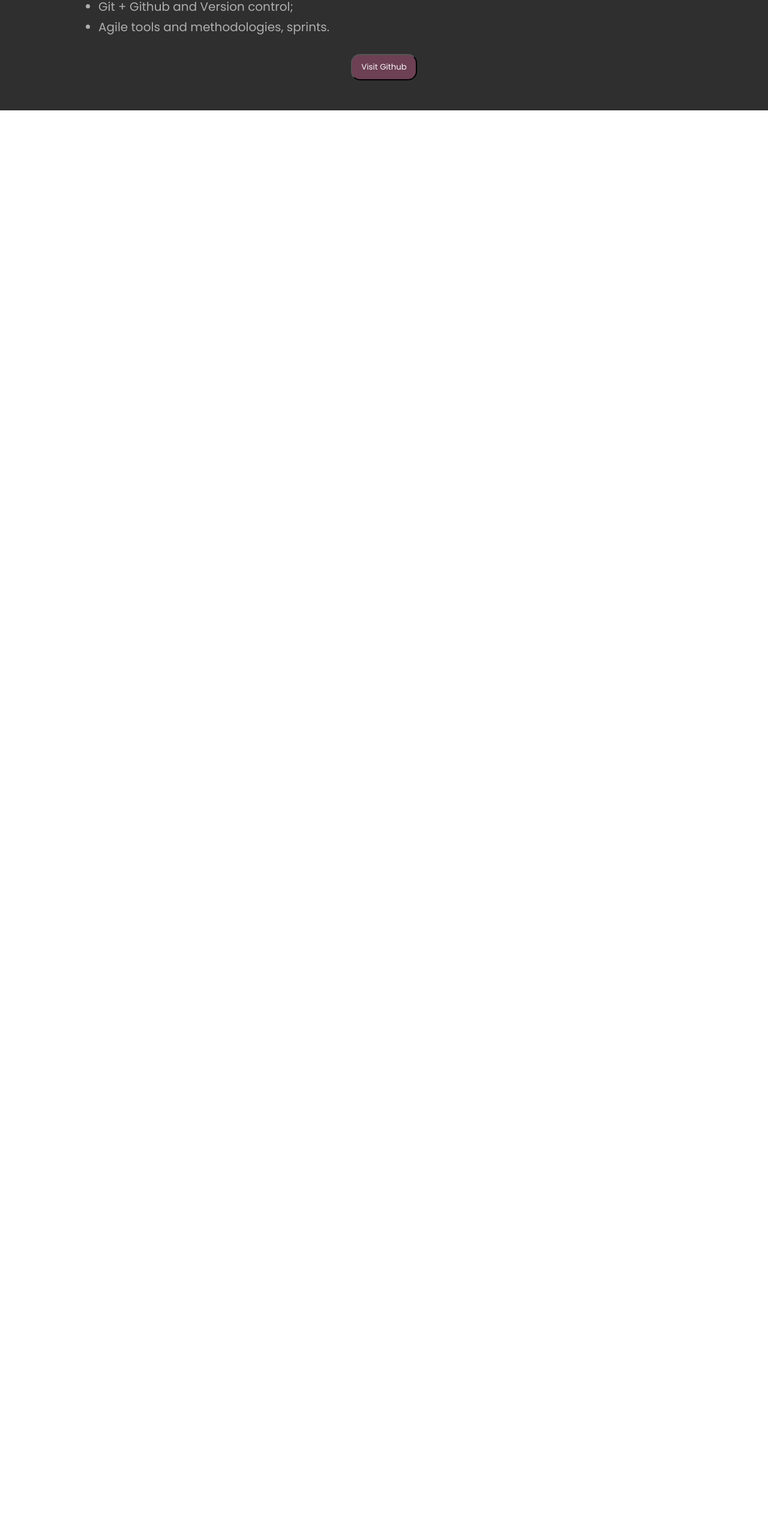
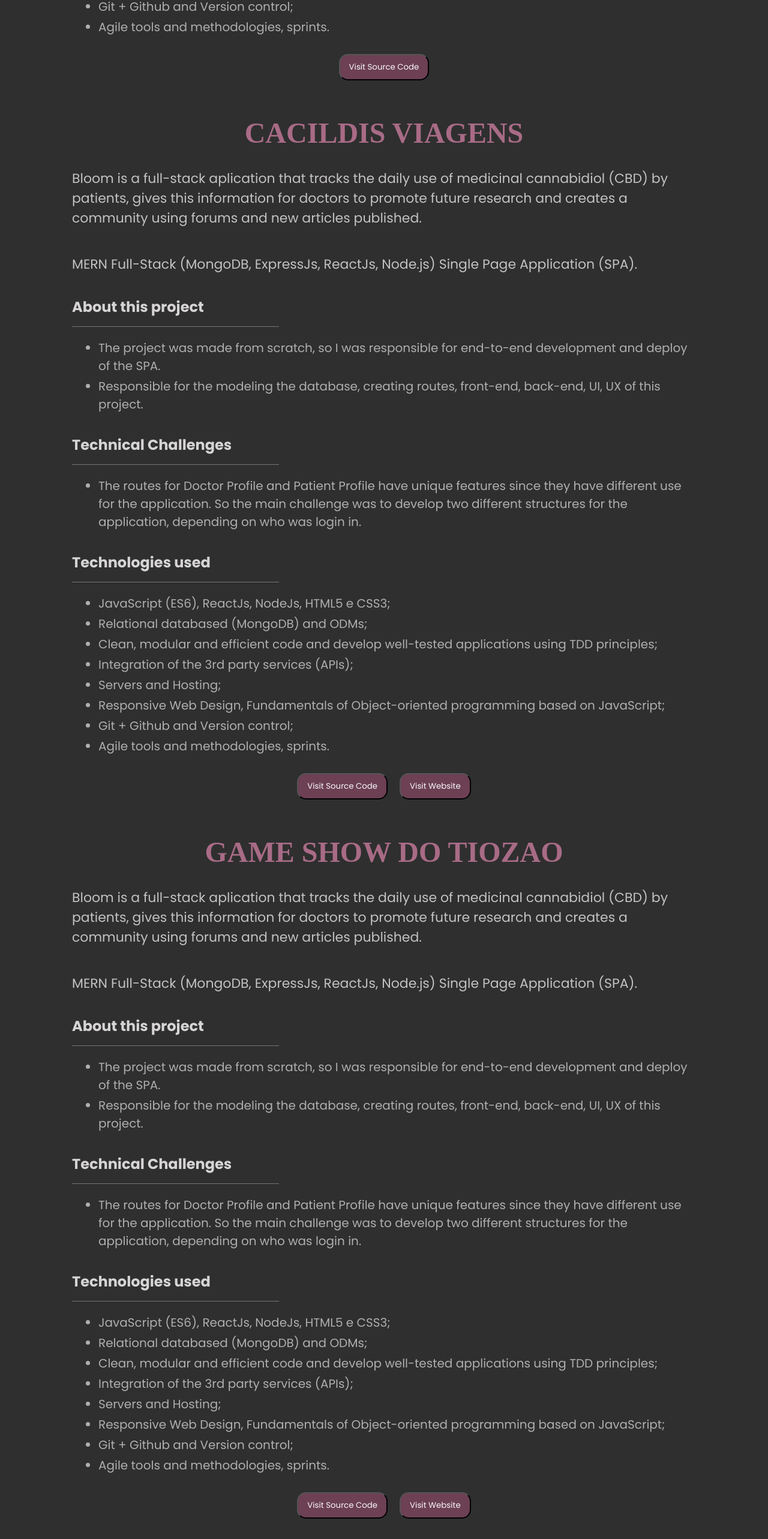
Before and after one commit to simoneguimaraes/portfolio-simone, a React (Create React App) app: page /projects in a window 1280 px wide. Shown: the part 1125-3691 px from the top of the page at 60% size. Before the commit the page ends 1309 px from the top, so only its background shows below. Built offline with nearby package versions, Linux system fonts and the light colour scheme.

Commit message:
inserted project two and three

```diff
--- a/src/components/ProjectsSection/ProjectsSection.css
+++ b/src/components/ProjectsSection/ProjectsSection.css
@@ -24,8 +24,8 @@
 
 }
 
-.border {
-    width: 355px;
+.border-project {
+    width: 345px;
     border-bottom: #757575 .5px solid;
 }
 
@@ -64,7 +64,7 @@
     background-color: hsl(334, 26%, 34%);
     border-radius: 15px;
     padding: 10px 15px;
-    margin-top: 10px;
+    margin: 10px 10px 60px 10px;
   }
 
   .project-button-div {
@@ -77,7 +77,7 @@
   } */
 
 @media (max-width: 600px) {
-    .border {
+    .border-project {
         width: 285px;
         border-bottom: #757575 .5px solid;
     }
--- a/src/components/ProjectsSection/ProjectsSection.js
+++ b/src/components/ProjectsSection/ProjectsSection.js
@@ -3,6 +3,7 @@ import "./ProjectsSection.css";
 function ProjectsSection() {
   return (
     <div className="project-container">
+      {/* PROJECT ONE */}
       <h1 className="project-title">BLOOM</h1>
       <p>
         Bloom is a full-stack aplication that tracks the daily use of medicinal
@@ -15,7 +16,7 @@ function ProjectsSection() {
         Application (SPA).
       </p>
       <h2 className="project-about">About this project</h2>
-      <div className="border"></div>
+      <div className="border-project"></div>
       <ul className="project-list-itens">
         <li>
           The project was made from scratch, so I was responsible for end-to-end
@@ -27,7 +28,7 @@ function ProjectsSection() {
         </li>
       </ul>
       <h2 className="project-challenge">Technical Challenges</h2>
-      <div className="border"></div>
+      <div className="border-project"></div>
       <ul className="project-list-itens">
         <li>
           The routes for Doctor Profile and Patient Profile have unique features
@@ -38,7 +39,7 @@ function ProjectsSection() {
       </ul>
       <h2 className="project-tech">Technologies used</h2>
 
-      <div className="border"></div>
+      <div className="border-project"></div>
       <ul className="project-list-itens">
         <li>JavaScript (ES6), ReactJs, NodeJs, HTML5 e CSS3;</li>
         <li>Relational databased (MongoDB) and ODMs;</li>
@@ -59,10 +60,165 @@ function ProjectsSection() {
         <button className="project-button">
           <a
             className="project-link"
-            href="https://github.com/simoneguimaraes/app-bloom-client" target="_blank"
+            href="https://github.com/simoneguimaraes/app-bloom-server" target="_blank"
             rel="noreferrer"
           >
-            Visit Github
+            Visit Source Code
+          </a>
+        </button>
+        {/* <button className="project-button">
+          <a
+            className="project-link"
+            href="https://cacildis-viagens.netlify.app/" target="_blank"
+            rel="noreferrer"
+          >
+            Visit Website
+          </a>
+        </button> */}
+      </div>
+      {/* PROJECT TWO */}
+      <h1 className="project-title">CACILDIS VIAGENS</h1>
+      <p>
+        Bloom is a full-stack aplication that tracks the daily use of medicinal
+        cannabidiol (CBD) by patients, gives this information for doctors to
+        promote future research and creates a community using forums and new
+        articles published.
+      </p>
+      <p>
+        MERN Full-Stack (MongoDB, ExpressJs, ReactJs, Node.js) Single Page
+        Application (SPA).
+      </p>
+      <h2 className="project-about">About this project</h2>
+      <div className="border-project"></div>
+      <ul className="project-list-itens">
+        <li>
+          The project was made from scratch, so I was responsible for end-to-end
+          development and deploy of the SPA.
+        </li>
+        <li>
+          Responsible for the modeling the database, creating routes, front-end,
+          back-end, UI, UX of this project.
+        </li>
+      </ul>
+      <h2 className="project-challenge">Technical Challenges</h2>
+      <div className="border-project"></div>
+      <ul className="project-list-itens">
+        <li>
+          The routes for Doctor Profile and Patient Profile have unique features
+          since they have different use for the application.
+          So the main challenge was to develop two different structures for the
+          application, depending on who was login in.
+        </li>
+      </ul>
+      <h2 className="project-tech">Technologies used</h2>
+
+      <div className="border-project"></div>
+      <ul className="project-list-itens">
+        <li>JavaScript (ES6), ReactJs, NodeJs, HTML5 e CSS3;</li>
+        <li>Relational databased (MongoDB) and ODMs;</li>
+        <li>
+          Clean, modular and efficient code and develop well-tested applications
+          using TDD principles;
+        </li>
+        <li>Integration of the 3rd party services (APIs);</li>
+        <li>Servers and Hosting;</li>
+        <li>
+          Responsive Web Design, Fundamentals of Object-oriented programming
+          based on JavaScript;
+        </li>
+        <li>Git + Github and Version control;</li>
+        <li>Agile tools and methodologies, sprints.</li>
+      </ul>
+      <div className="project-button-div">
+        <button className="project-button">
+          <a
+            className="project-link"
+            href="https://github.com/simoneguimaraes/Cacildis-Viagens" target="_blank"
+            rel="noreferrer"
+          >
+            Visit Source Code
+          </a>
+        </button>
+        <button className="project-button">
+          <a
+            className="project-link"
+            href="https://cacildis-viagens.netlify.app/" target="_blank"
+            rel="noreferrer"
+          >
+            Visit Website
+          </a>
+        </button>
+      </div>
+            {/* PROJECT THREE */}
+            <h1 className="project-title">GAME SHOW DO TIOZAO</h1>
+      <p>
+        Bloom is a full-stack aplication that tracks the daily use of medicinal
+        cannabidiol (CBD) by patients, gives this information for doctors to
+        promote future research and creates a community using forums and new
+        articles published.
+      </p>
+      <p>
+        MERN Full-Stack (MongoDB, ExpressJs, ReactJs, Node.js) Single Page
+        Application (SPA).
+      </p>
+      <h2 className="project-about">About this project</h2>
+      <div className="border-project"></div>
+      <ul className="project-list-itens">
+        <li>
+          The project was made from scratch, so I was responsible for end-to-end
+          development and deploy of the SPA.
+        </li>
+        <li>
+          Responsible for the modeling the database, creating routes, front-end,
+          back-end, UI, UX of this project.
+        </li>
+      </ul>
+      <h2 className="project-challenge">Technical Challenges</h2>
+      <div className="border-project"></div>
+      <ul className="project-list-itens">
+        <li>
+          The routes for Doctor Profile and Patient Profile have unique features
+          since they have different use for the application.
+          So the main challenge was to develop two different structures for the
+          application, depending on who was login in.
+        </li>
+      </ul>
+      <h2 className="project-tech">Technologies used</h2>
+
+      <div className="border-project"></div>
+      <ul className="project-list-itens">
+        <li>JavaScript (ES6), ReactJs, NodeJs, HTML5 e CSS3;</li>
+        <li>Relational databased (MongoDB) and ODMs;</li>
+        <li>
+          Clean, modular and efficient code and develop well-tested applications
+          using TDD principles;
+        </li>
+        <li>Integration of the 3rd party services (APIs);</li>
+        <li>Servers and Hosting;</li>
+        <li>
+          Responsive Web Design, Fundamentals of Object-oriented programming
+          based on JavaScript;
+        </li>
+        <li>Git + Github and Version control;</li>
+        <li>Agile tools and methodologies, sprints.</li>
+      </ul>
+      <div className="project-button-div">
+        <button className="project-button">
+          <a
+            className="project-link"
+            href="https://github.com/simoneguimaraes/game-show-do-tiozao" target="_blank"
+            rel="noreferrer"
+          >
+            Visit Source Code
+          </a>
+        </button>
+        <button className="project-button">
+          <a
+            className="project-link"
+            href="https://simoneguimaraes.github.io/game-show-do-tiozao/" target="_blank"
+            rel="noreferrer"
+          >
+            Visit Website
           </a>
         </button>
       </div>
```
